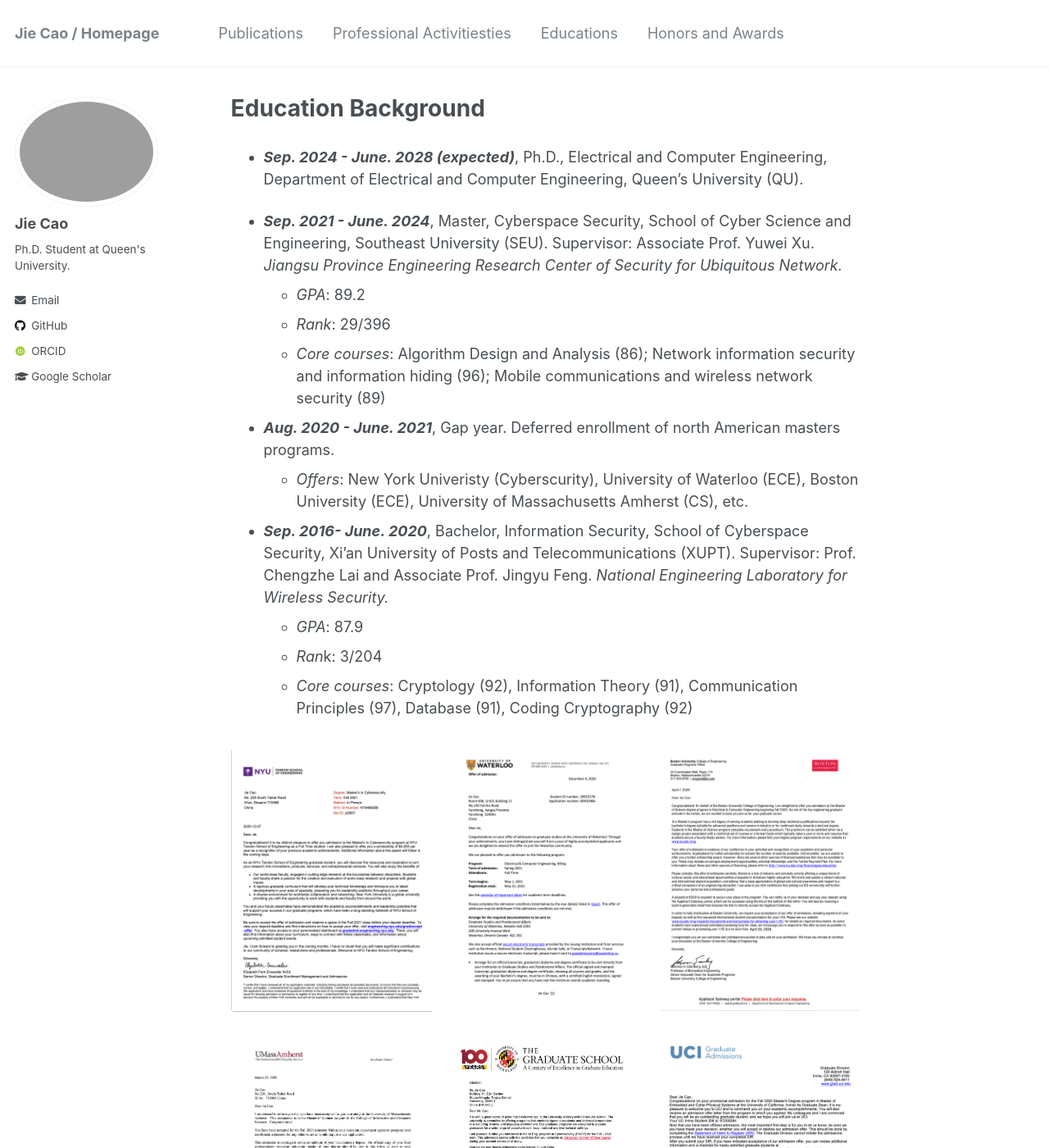
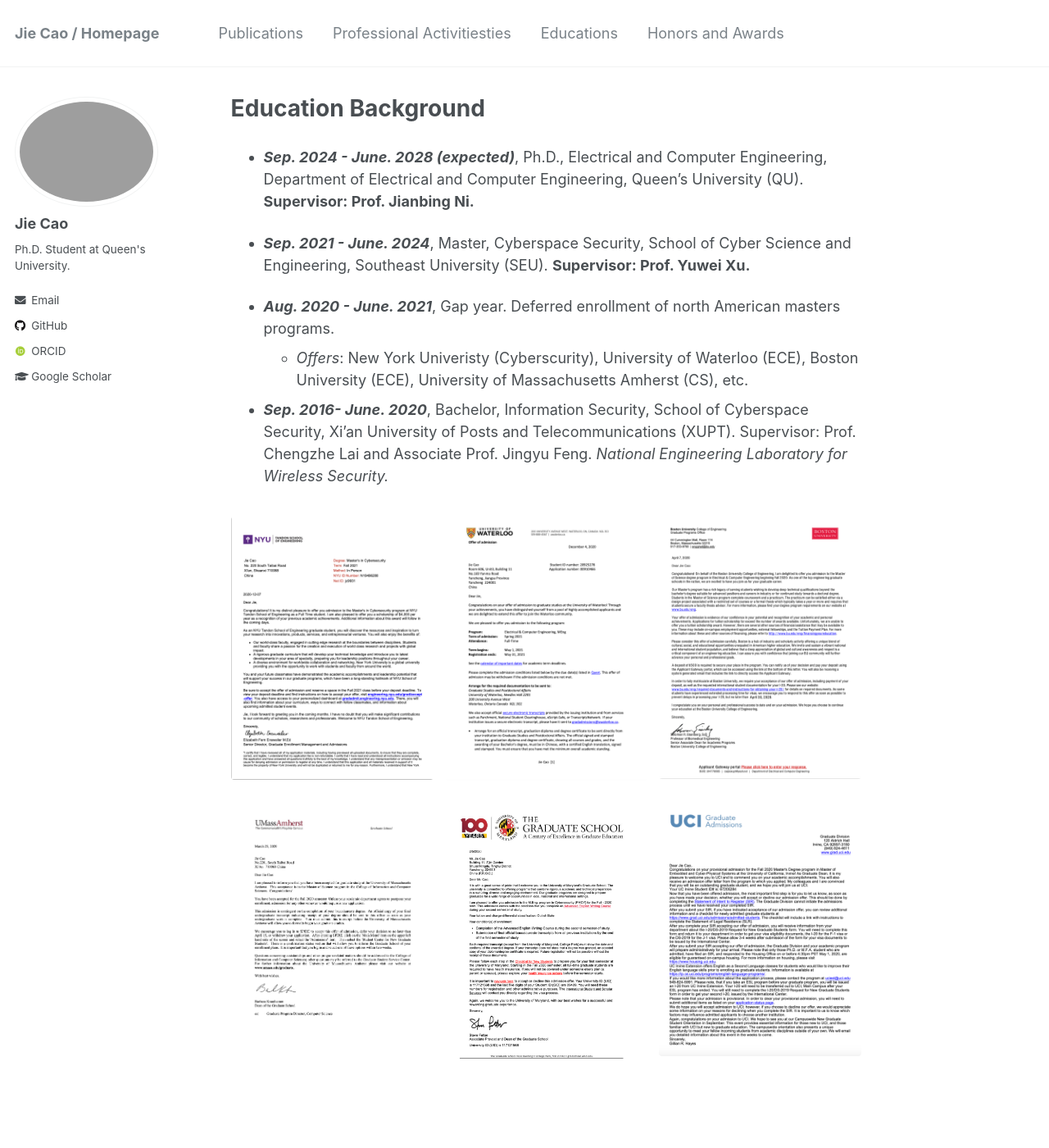
Before and after one commit to JieJayCao/JieJayCao.github.io, a Jekyll site: the page built from _pages/educations.md, in a window 1280 px wide and 1400 px high. Shown: the whole window at 82% size. Built offline with Jekyll 4.4.1, drawn with Linux system fonts in a browser that asks for light colours; some web fonts are replaced.

Commit message:
Update educations.md

```diff
--- a/_pages/educations.md
+++ b/_pages/educations.md
@@ -28,21 +28,15 @@
     title: "University of California, Irvine"
 ---
 
-- ***Sep. 2024 - June. 2028 (expected)***, Ph.D., Electrical and Computer Engineering, Department of Electrical and Computer Engineering, Queen's University (QU).
+- ***Sep. 2024 - June. 2028 (expected)***, Ph.D., Electrical and Computer Engineering, Department of Electrical and Computer Engineering, Queen's University (QU). **Supervisor: Prof. Jianbing Ni.**
 
-- ***Sep. 2021 - June. 2024***, Master, Cyberspace Security, School of Cyber Science and Engineering, Southeast University (SEU). Supervisor: Associate Prof. Yuwei Xu. *Jiangsu Province Engineering Research Center of Security for Ubiquitous Network.*
-  - *GPA*: 89.2
-  - *Rank*: 29/396
-  - *Core courses*: Algorithm Design and Analysis (86); Network information security and information hiding (96); Mobile communications and wireless network security (89)
+- ***Sep. 2021 - June. 2024***, Master, Cyberspace Security, School of Cyber Science and Engineering, Southeast University (SEU). **Supervisor: Prof. Yuwei Xu.**
+
 
 - ***Aug. 2020 - June. 2021***, Gap year. Deferred enrollment of north American masters programs.
   - *Offers*: New York Univeristy (Cyberscurity),  University of Waterloo (ECE), Boston University (ECE), University of Massachusetts Amherst (CS), etc.
 
 - ***Sep. 2016- June. 2020***, Bachelor, Information Security, School of Cyberspace Security, Xi'an University of Posts and Telecommunications (XUPT). Supervisor: Prof. Chengzhe Lai and Associate Prof. Jingyu Feng. *National Engineering Laboratory for Wireless Security.*
-  - *GPA*: 87.9
-  - *Ran*k: 3/204
-  - *Core courses*: Cryptology (92), Information Theory (91), Communication Principles (97), Database (91), Coding Cryptography (92)
-
 
 
 {% include gallery %}
```
